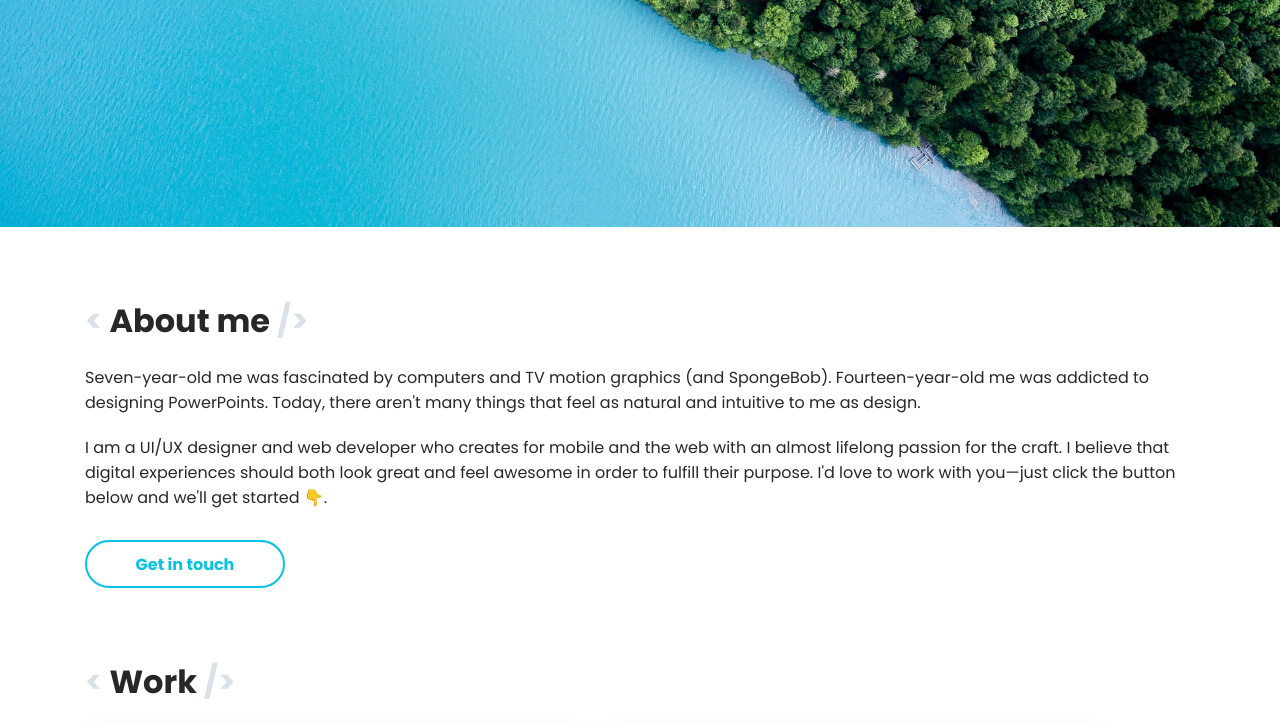
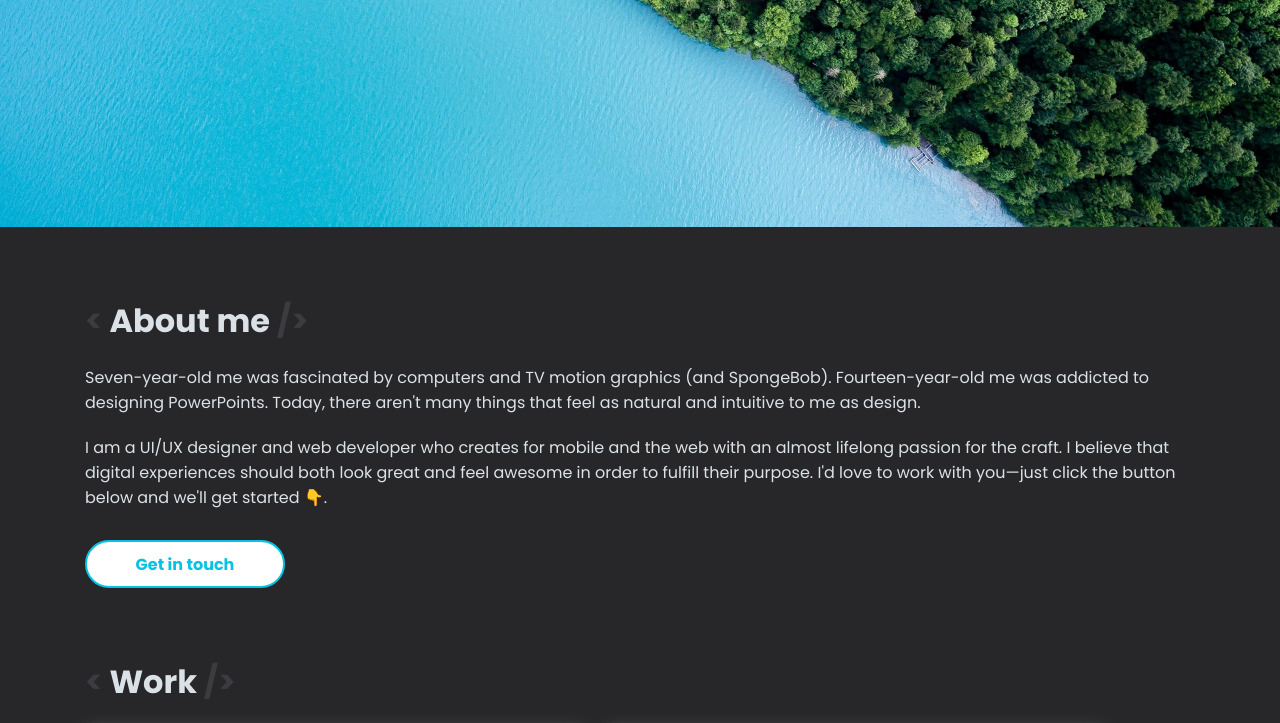
Before and after one commit to marcusbillman/web1-redesign-av-webbplats, a plain HTML site: page docs/index.html in a window 1280 px wide. Shown: the part 473-1196 px from the top of the page. Drawn offline with Linux system fonts and the light colour scheme.

Commit message:
Change colors with data attribute

```diff
--- a/docs/css/main.scss
+++ b/docs/css/main.scss
@@ -1,4 +1,6 @@
 /* === GLOBAL === */
+
+$color-cyan: #08c2e3;
 
 html {
     scroll-behavior: smooth;
@@ -6,6 +8,13 @@ html {
     --color-card-background: white;
     --color-text: #272729;
     --color-decoration: #dbe2e7;
+}
+
+[data-dark-theme="true"] {
+    --color-page-background: #272729;
+    --color-card-background: #3c3c40;
+    --color-text: #dbe2e7;
+    --color-decoration: #3c3c40;
 }
 
 * {
--- a/docs/index.html
+++ b/docs/index.html
@@ -1,5 +1,5 @@
 <!DOCTYPE html>
-<html lang="en" class="dark-theme">
+<html lang="en" data-dark-theme="true">
     <head>
         <meta charset="UTF-8" />
         <meta name="viewport" content="width=device-width, initial-scale=1.0" />
```
Also changed, not shown: docs/css/main.css, 1 other file.
